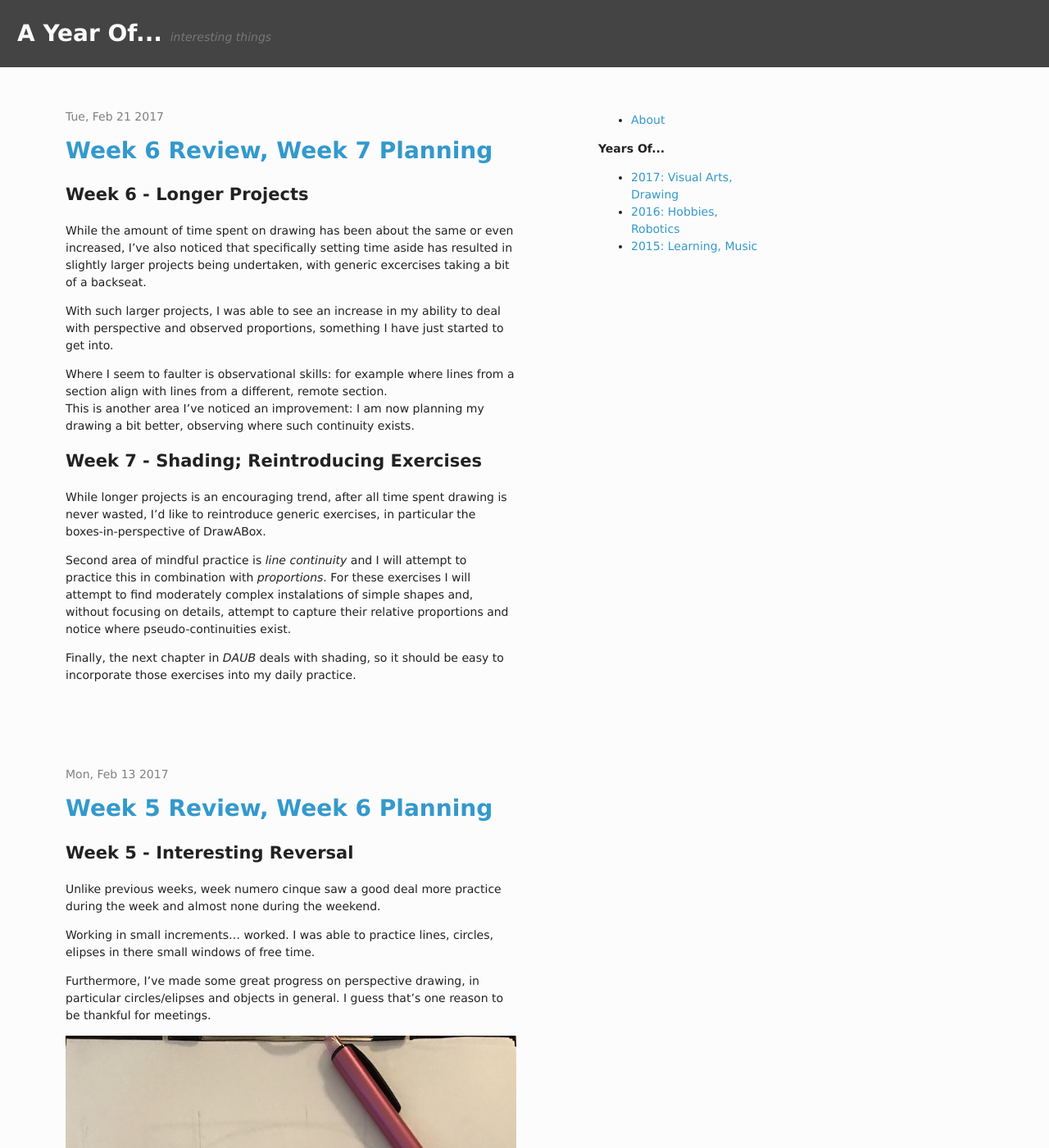
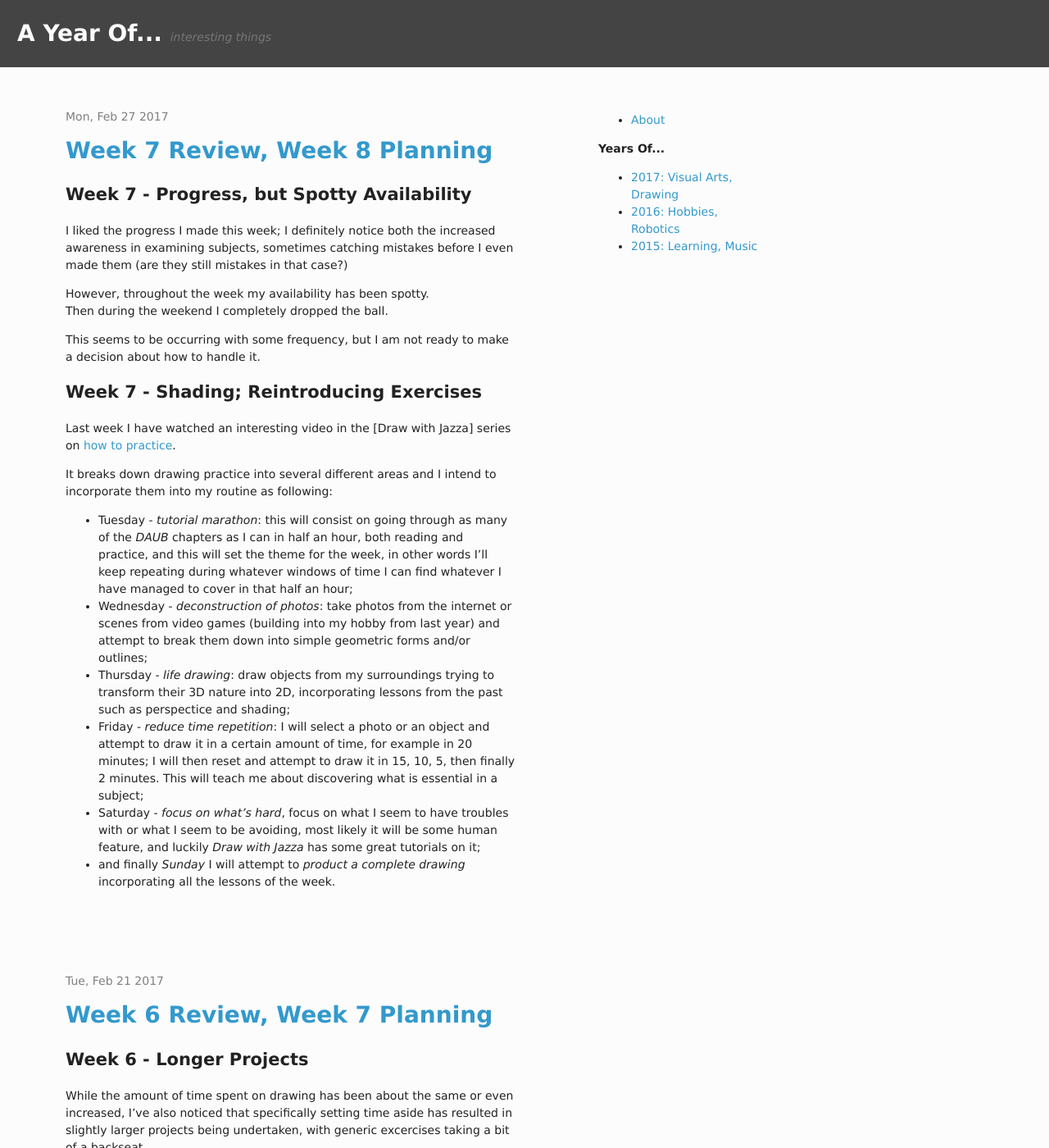
Before and after one commit to AYearOf/ayearof.github.io, a Jekyll site: the page built from index.html, in a window 1280 px wide and 1400 px high. Shown: the whole window at 82% size. Built offline with Jekyll 4.4.1, drawn with Linux system fonts in a browser that asks for light colours; some of the changed text lies outside the part shown.

Commit message:
planning for week 8

```diff
--- /dev/null
+++ b/_posts/2017-02-27-week_8_planning.md
@@ -0,0 +1,47 @@
+---
+layout: page
+title: Week 7 Review, Week 8 Planning
+---
+
+## Week 7 - Progress, but Spotty Availability
+
+I liked the progress I made this week; I definitely notice both the increased
+awareness in examining subjects, sometimes catching mistakes before I even
+made them (are they still mistakes in that case?)
+
+However, throughout the week my availability has been spotty.
+Then during the weekend I completely dropped the ball.
+
+This seems to be occurring with some frequency, but I am not ready to make a
+decision about how to handle it.
+
+## Week 7 - Shading; Reintroducing Exercises
+
+Last week I have watched an interesting video in the
+[Draw with Jazza] series on [how to practice][practice].
+
+It breaks down drawing practice into several different areas and I intend to
+incorporate them into my routine as following:
+
+- Tuesday - *tutorial marathon*: this will consist on going through as many
+  of the *DAUB* chapters as I can in half an hour, both reading and practice,
+  and this will set the theme for the week, in other words I'll keep repeating
+  during whatever windows of time I can find whatever I have managed to cover
+  in that half an hour;
+- Wednesday - *deconstruction of photos*: take photos from the internet or
+  scenes from video games (building into my hobby from last year) and attempt
+  to break them down into simple geometric forms and/or outlines;
+- Thursday - *life drawing*: draw objects from my surroundings trying to
+  transform their 3D nature into 2D, incorporating lessons from the past such
+  as perspectice and shading;
+- Friday - *reduce time repetition*: I will select a photo or an object and
+  attempt to draw it in a certain amount of time, for example in 20 minutes;
+  I will then reset and attempt to draw it in 15, 10, 5, then finally 2 minutes.
+  This will teach me about discovering what is essential in a subject;
+- Saturday - *focus on what's hard*, focus on what I seem to have troubles with
+  or what I seem to be avoiding, most likely it will be some human feature,
+  and luckily *Draw with Jazza* has some great tutorials on it;
+- and finally *Sunday* I will attempt to *product a complete drawing*
+  incorporating all the lessons of the week.
+
+[practice]:https://youtu.be/Bu3ulVhO3z4
```
Also changed, not shown: _posts/2017-02-21-week_7_planning.md (line endings or trailing spaces).
